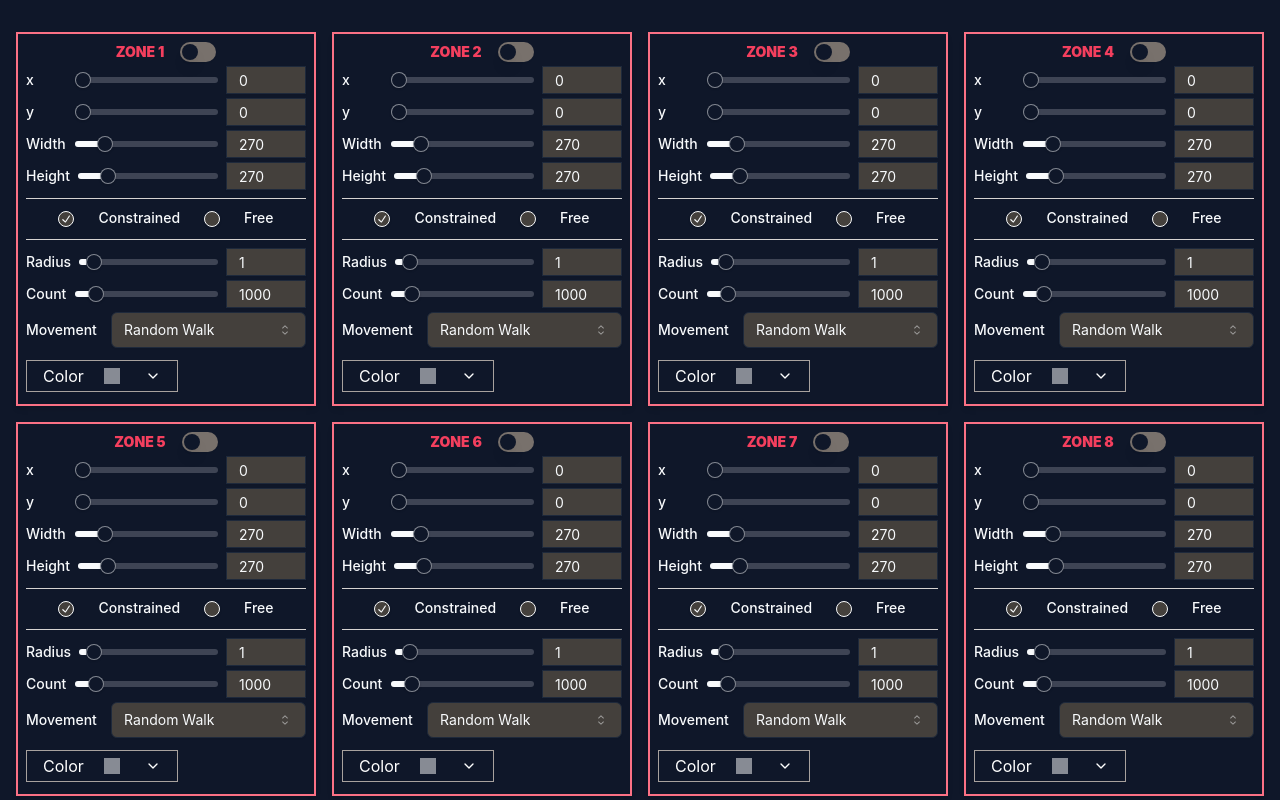
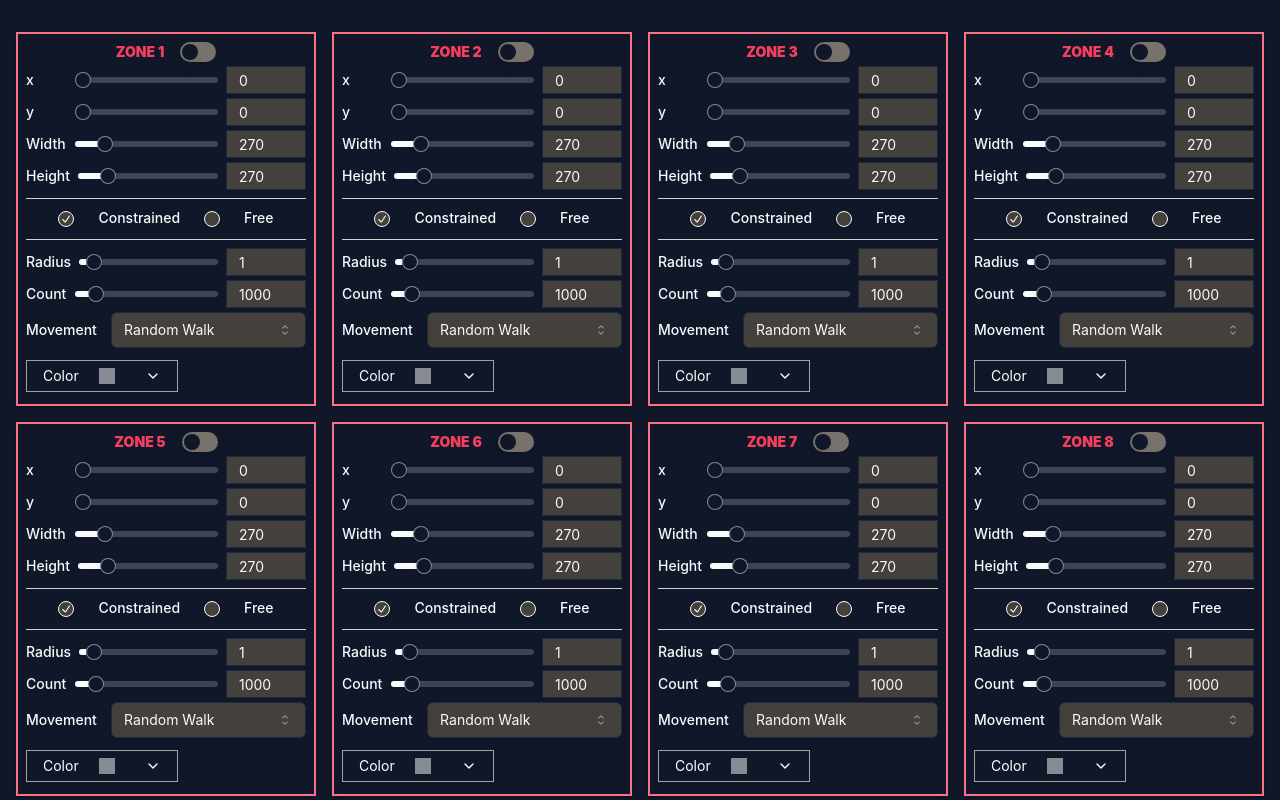
Before and after one commit to jeffreyrosenbluth/zones, a React (Vite) app: page / in a window 1280 px wide. Built offline with nearby package versions, Linux system fonts and the light colour scheme.

Commit message:
color word small

```diff
--- a/src/App.tsx
+++ b/src/App.tsx
@@ -455,7 +455,7 @@ export default function App() {
             {/* Color Picker Toggle */}
             <Collapsible className="mt-2 py-1 mr-32">
               <CollapsibleTrigger className="flex w-full h-8 items-center justify-between border border-stone-400 border-solid px-4 py-2 text-white hover:bg-stone-600">
-                <div className="flex items-center gap-2">
+                <div className="flex items-center gap-2 text-sm">
                   Color
                   <div
                     className="h-4 w-4 ml-3 "
```
